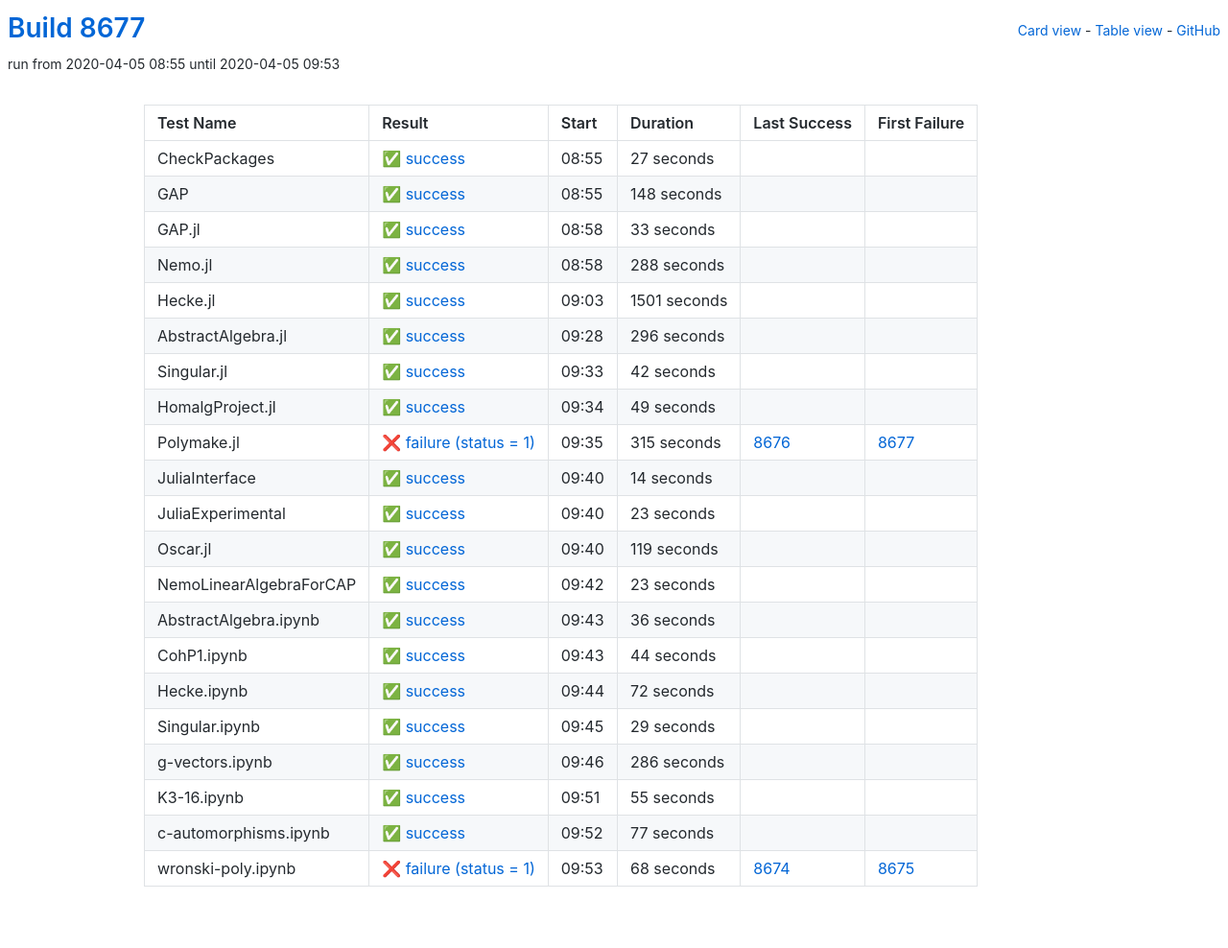
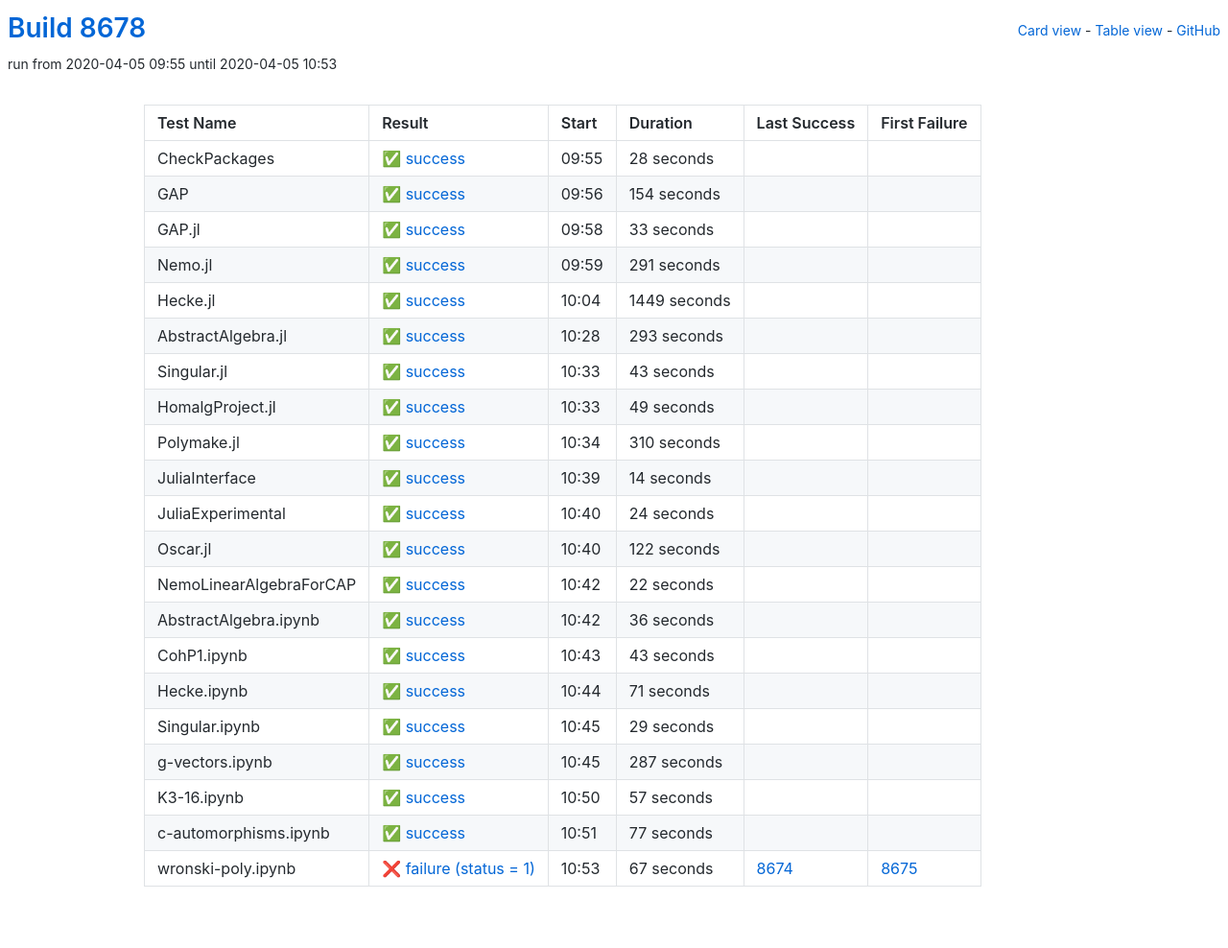
Before and after one commit to oscar-system/oscar-ci-status, a Jekyll site: the page built from table.html, in a window 1280 px wide. Shown: the whole page at 96% size. Built offline with Jekyll 4.4.1, drawn with Linux system fonts in a browser that asks for light colours.

Commit message:
Build 8678

```diff
--- a/_data/ci.yml
+++ b/_data/ci.yml
@@ -1,27 +1,27 @@
-build: 8677
-build_url: https://oscarci.mathematik.uni-kl.de/job/oscar/8677/
+build: 8678
+build_url: https://oscarci.mathematik.uni-kl.de/job/oscar/8678/
 job: oscar
 tests:
-- duration: 27
+- duration: 28
   exitcode: 0
   first_failure: false
   first_failure_url: null
   last_success: false
   last_success_url: null
-  log: https://oscarci.mathematik.uni-kl.de/job/oscar/8677/artifact/logs/build-8677/CheckPackages.log
+  log: https://oscarci.mathematik.uni-kl.de/job/oscar/8678/artifact/logs/build-8678/CheckPackages.log
   name: CheckPackages
-  start: 2020-04-05 08:55
+  start: 2020-04-05 09:55
   status: success
   success: true
-- duration: 148
+- duration: 154
   exitcode: 0
   first_failure: false
   first_failure_url: null
   last_success: false
   last_success_url: null
-  log: https://oscarci.mathematik.uni-kl.de/job/oscar/8677/artifact/logs/build-8677/GAP.log
+  log: https://oscarci.mathematik.uni-kl.de/job/oscar/8678/artifact/logs/build-8678/GAP.log
   name: GAP
-  start: 2020-04-05 08:55
+  start: 2020-04-05 09:56
   status: success
   success: true
 - duration: 33
@@ -30,53 +30,53 @@
   first_failure_url: null
   last_success: false
   last_success_url: null
-  log: https://oscarci.mathematik.uni-kl.de/job/oscar/8677/artifact/logs/build-8677/GAP.jl.log
+  log: https://oscarci.mathematik.uni-kl.de/job/oscar/8678/artifact/logs/build-8678/GAP.jl.log
   name: GAP.jl
-  start: 2020-04-05 08:58
+  start: 2020-04-05 09:58
   status: success
   success: true
-- duration: 288
+- duration: 291
   exitcode: 0
   first_failure: false
   first_failure_url: null
   last_success: false
   last_success_url: null
-  log: https://oscarci.mathematik.uni-kl.de/job/oscar/8677/artifact/logs/build-8677/Nemo.jl.log
+  log: https://oscarci.mathematik.uni-kl.de/job/oscar/8678/artifact/logs/build-8678/Nemo.jl.log
   name: Nemo.jl
-  start: 2020-04-05 08:58
+  start: 2020-04-05 09:59
   status: success
   success: true
-- duration: 1501
+- duration: 1449
   exitcode: 0
   first_failure: false
   first_failure_url: null
   last_success: false
   last_success_url: null
-  log: https://oscarci.mathematik.uni-kl.de/job/oscar/8677/artifact/logs/build-8677/Hecke.jl.log
+  log: https://oscarci.mathematik.uni-kl.de/job/oscar/8678/artifact/logs/build-8678/Hecke.jl.log
   name: Hecke.jl
-  start: 2020-04-05 09:03
+  start: 2020-04-05 10:04
   status: success
   success: true
-- duration: 296
+- duration: 293
   exitcode: 0
   first_failure: false
   first_failure_url: null
   last_success: false
   last_success_url: null
-  log: https://oscarci.mathematik.uni-kl.de/job/oscar/8677/artifact/logs/build-8677/AbstractAlgebra.jl.log
+  log: https://oscarci.mathematik.uni-kl.de/job/oscar/8678/artifact/logs/build-8678/AbstractAlgebra.jl.log
   name: AbstractAlgebra.jl
-  start: 2020-04-05 09:28
+  start: 2020-04-05 10:28
   status: success
   success: true
-- duration: 42
+- duration: 43
   exitcode: 0
   first_failure: false
   first_failure_url: null
   last_success: false
   last_success_url: null
-  log: https://oscarci.mathematik.uni-kl.de/job/oscar/8677/artifact/logs/build-8677/Singular.jl.log
+  log: https://oscarci.mathematik.uni-kl.de/job/oscar/8678/artifact/logs/build-8678/Singular.jl.log
   name: Singular.jl
-  start: 2020-04-05 09:33
+  start: 2020-04-05 10:33
   status: success
   success: true
 - duration: 49
@@ -85,64 +85,64 @@
   first_failure_url: null
   last_success: false
   last_success_url: null
-  log: https://oscarci.mathematik.uni-kl.de/job/oscar/8677/artifact/logs/build-8677/HomalgProject.jl.log
+  log: https://oscarci.mathematik.uni-kl.de/job/oscar/8678/artifact/logs/build-8678/HomalgProject.jl.log
   name: HomalgProject.jl
-  start: 2020-04-05 09:34
+  start: 2020-04-05 10:33
   status: success
   success: true
-- duration: 315
-  exitcode: 1
-  first_failure: 8677
-  first_failure_url: https://oscarci.mathematik.uni-kl.de/job/oscar/8677/
-  last_success: 8676
-  last_success_url: https://oscarci.mathematik.uni-kl.de/job/oscar/8676/
-  log: https://oscarci.mathematik.uni-kl.de/job/oscar/8677/artifact/logs/build-8677/Polymake.jl.log
+- duration: 310
+  exitcode: 0
+  first_failure: false
+  first_failure_url: null
+  last_success: false
+  last_success_url: null
+  log: https://oscarci.mathematik.uni-kl.de/job/oscar/8678/artifact/logs/build-8678/Polymake.jl.log
   name: Polymake.jl
-  start: 2020-04-05 09:35
-  status: failure
-  success: false
+  start: 2020-04-05 10:34
+  status: success
+  success: true
 - duration: 14
   exitcode: 0
   first_failure: false
   first_failure_url: null
   last_success: false
   last_success_url: null
-  log: https://oscarci.mathematik.uni-kl.de/job/oscar/8677/artifact/logs/build-8677/JuliaInterface.log
+  log: https://oscarci.mathematik.uni-kl.de/job/oscar/8678/artifact/logs/build-8678/JuliaInterface.log
   name: JuliaInterface
-  start: 2020-04-05 09:40
+  start: 2020-04-05 10:39
   status: success
   success: true
-- duration: 23
+- duration: 24
   exitcode: 0
   first_failure: false
   first_failure_url: null
   last_success: false
   last_success_url: null
-  log: https://oscarci.mathematik.uni-kl.de/job/oscar/8677/artifact/logs/build-8677/JuliaExperimental.log
+  log: https://oscarci.mathematik.uni-kl.de/job/oscar/8678/artifact/logs/build-8678/JuliaExperimental.log
   name: JuliaExperimental
-  start: 2020-04-05 09:40
+  start: 2020-04-05 10:40
   status: success
   success: true
-- duration: 119
+- duration: 122
   exitcode: 0
   first_failure: false
   first_failure_url: null
   last_success: false
   last_success_url: null
-  log: https://oscarci.mathematik.uni-kl.de/job/oscar/8677/artifact/logs/build-8677/Oscar.jl.log
+  log: https://oscarci.mathematik.uni-kl.de/job/oscar/8678/artifact/logs/build-8678/Oscar.jl.log
   name: Oscar.jl
-  start: 2020-04-05 09:40
+  start: 2020-04-05 10:40
   status: success
   success: true
-- duration: 23
+- duration: 22
   exitcode: 0
   first_failure: false
   first_failure_url: null
   last_success: false
   last_success_url: null
-  log: https://oscarci.mathematik.uni-kl.de/job/oscar/8677/artifact/logs/build-8677/NemoLinearAlgebraForCAP.log
+  log: https://oscarci.mathematik.uni-kl.de/job/oscar/8678/artifact/logs/build-8678/NemoLinearAlgebraForCAP.log
   name: NemoLinearAlgebraForCAP
-  start: 2020-04-05 09:42
+  start: 2020-04-05 10:42
   status: success
   success: true
 - duration: 36
@@ -151,31 +151,31 @@
   first_failure_url: null
   last_success: false
   last_success_url: null
-  log: https://oscarci.mathematik.uni-kl.de/job/oscar/8677/artifact/logs/build-8677/AbstractAlgebra.ipynb.log
+  log: https://oscarci.mathematik.uni-kl.de/job/oscar/8678/artifact/logs/build-8678/AbstractAlgebra.ipynb.log
   name: AbstractAlgebra.ipynb
-  start: 2020-04-05 09:43
+  start: 2020-04-05 10:42
   status: success
   success: true
-- duration: 44
+- duration: 43
   exitcode: 0
   first_failure: false
   first_failure_url: null
   last_success: false
   last_success_url: null
-  log: https://oscarci.mathematik.uni-kl.de/job/oscar/8677/artifact/logs/build-8677/CohP1.ipynb.log
+  log: https://oscarci.mathematik.uni-kl.de/job/oscar/8678/artifact/logs/build-8678/CohP1.ipynb.log
   name: CohP1.ipynb
-  start: 2020-04-05 09:43
+  start: 2020-04-05 10:43
   status: success
   success: true
-- duration: 72
+- duration: 71
   exitcode: 0
   first_failure: false
   first_failure_url: null
   last_success: false
   last_success_url: null
-  log: https://oscarci.mathematik.uni-kl.de/job/oscar/8677/artifact/logs/build-8677/Hecke.ipynb.log
+  log: https://oscarci.mathematik.uni-kl.de/job/oscar/8678/artifact/logs/build-8678/Hecke.ipynb.log
   name: Hecke.ipynb
-  start: 2020-04-05 09:44
+  start: 2020-04-05 10:44
   status: success
   success: true
 - duration: 29
@@ -184,31 +184,31 @@
   first_failure_url: null
   last_success: false
   last_success_url: null
-  log: https://oscarci.mathematik.uni-kl.de/job/oscar/8677/artifact/logs/build-8677/Singular.ipynb.log
+  log: https://oscarci.mathematik.uni-kl.de/job/oscar/8678/artifact/logs/build-8678/Singular.ipynb.log
   name: Singular.ipynb
-  start: 2020-04-05 09:45
+  start: 2020-04-05 10:45
   status: success
   success: true
-- duration: 286
+- duration: 287
   exitcode: 0
   first_failure: false
   first_failure_url: null
   last_success: false
   last_success_url: null
-  log: https://oscarci.mathematik.uni-kl.de/job/oscar/8677/artifact/logs/build-8677/g-vectors.ipynb.log
+  log: https://oscarci.mathematik.uni-kl.de/job/oscar/8678/artifact/logs/build-8678/g-vectors.ipynb.log
   name: g-vectors.ipynb
-  start: 2020-04-05 09:46
+  start: 2020-04-05 10:45
   status: success
   success: true
-- duration: 55
+- duration: 57
   exitcode: 0
   first_failure: false
   first_failure_url: null
   last_success: false
   last_success_url: null
-  log: https://oscarci.mathematik.uni-kl.de/job/oscar/8677/artifact/logs/build-8677/K3-16.ipynb.log
+  log: https://oscarci.mathematik.uni-kl.de/job/oscar/8678/artifact/logs/build-8678/K3-16.ipynb.log
   name: K3-16.ipynb
-  start: 2020-04-05 09:51
+  start: 2020-04-05 10:50
   status: success
   success: true
 - duration: 77
@@ -217,19 +217,19 @@
   first_failure_url: null
   last_success: false
   last_success_url: null
-  log: https://oscarci.mathematik.uni-kl.de/job/oscar/8677/artifact/logs/build-8677/c-automorphisms.ipynb.log
+  log: https://oscarci.mathematik.uni-kl.de/job/oscar/8678/artifact/logs/build-8678/c-automorphisms.ipynb.log
   name: c-automorphisms.ipynb
-  start: 2020-04-05 09:52
+  start: 2020-04-05 10:51
   status: success
   success: true
-- duration: 68
+- duration: 67
   exitcode: 1
   first_failure: 8675
   first_failure_url: https://oscarci.mathematik.uni-kl.de/job/oscar/8675/
   last_success: 8674
   last_success_url: https://oscarci.mathematik.uni-kl.de/job/oscar/8674/
-  log: https://oscarci.mathematik.uni-kl.de/job/oscar/8677/artifact/logs/build-8677/wronski-poly.ipynb.log
+  log: https://oscarci.mathematik.uni-kl.de/job/oscar/8678/artifact/logs/build-8678/wronski-poly.ipynb.log
   name: wronski-poly.ipynb
-  start: 2020-04-05 09:53
+  start: 2020-04-05 10:53
   status: failure
   success: false
```
Also changed, not shown: README.md.
